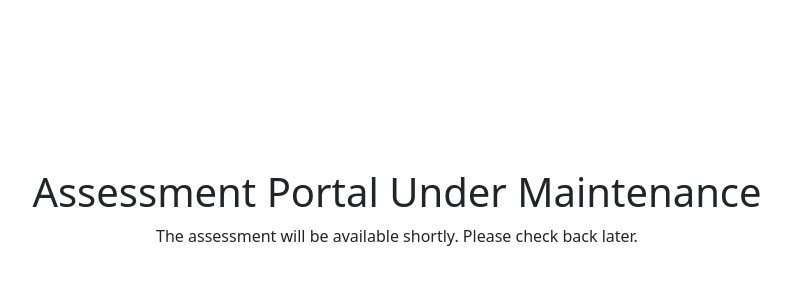
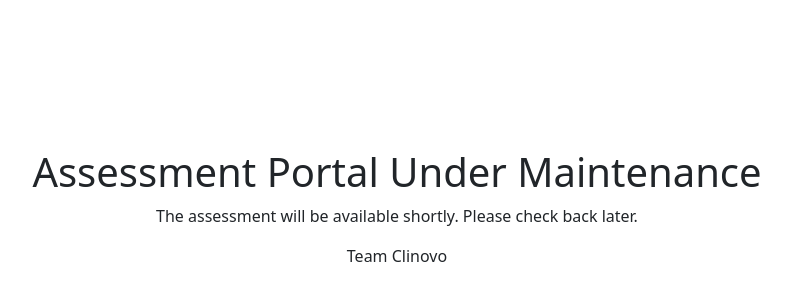
Before and after one commit to Shannudatti/clinovo-assesment-, a React (Vite) app: page / in a window 1280 px wide. Shown: the part 184-484 px from the top of the page, without its empty margins (243-1034 px from the left). Built offline with nearby package versions, Linux system fonts and the light colour scheme.

Commit message:
maintance page

```diff
--- a/src/App.jsx
+++ b/src/App.jsx
@@ -896,7 +896,9 @@
         <p>
           The assessment will be available shortly.
           Please check back later.
+
         </p>
+        <p>Team Clinovo</p>
       </div>
     </div>
   );
```
